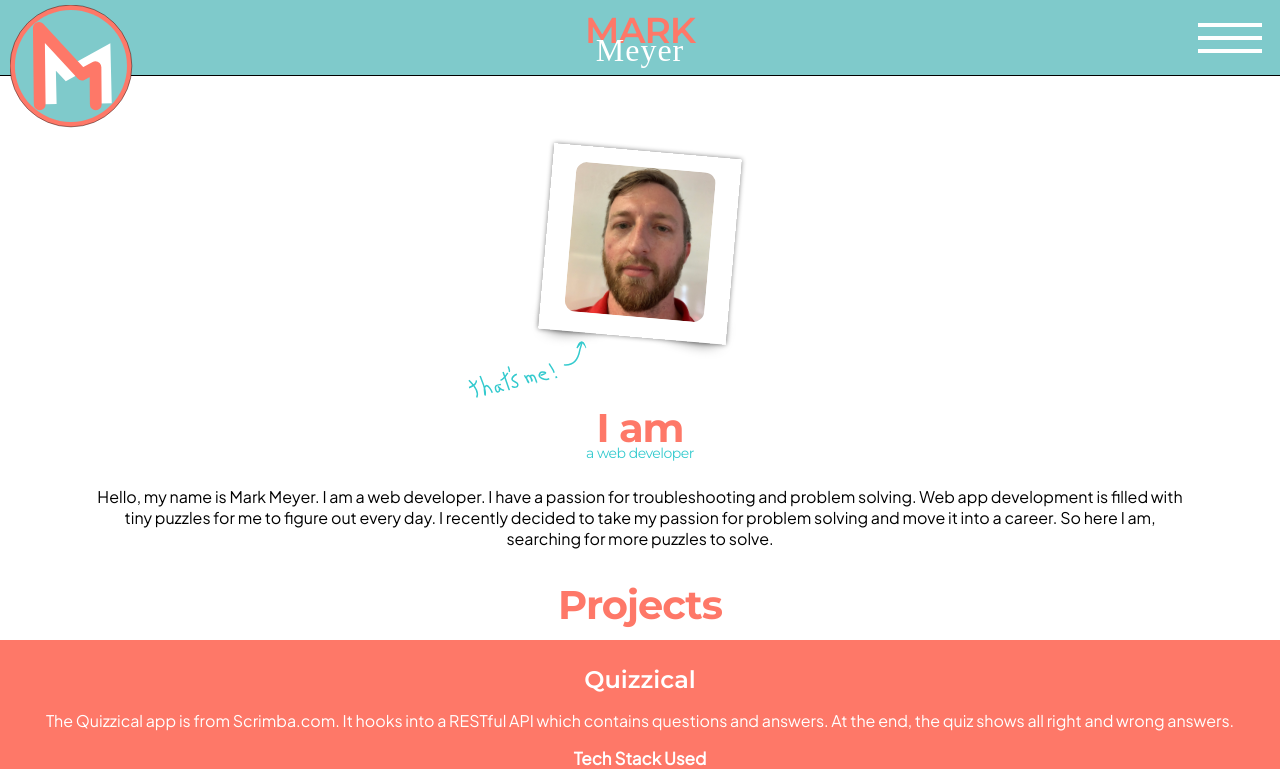
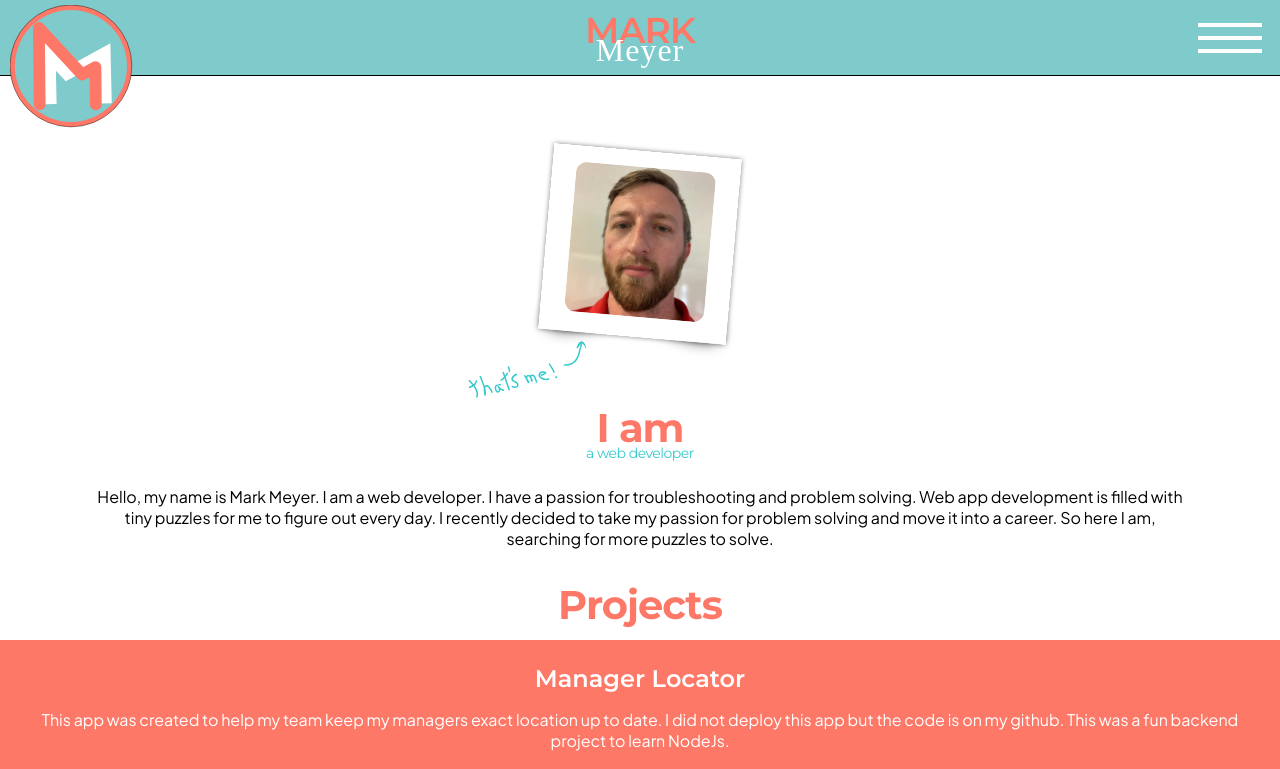
Before and after one commit to mcfliermeyer/Portfolio, a React (Create React App) app: page / in a window 1280 px wide. Shown: the top 769 px of the page. Built offline with nearby package versions, Linux system fonts and the light colour scheme; a web font is replaced by a local one.

Commit message:
mostly fixed project section layout issue, still needs a couple tweeks but each section is now taking space

```diff
--- a/src/components/ProjectSection.tsx
+++ b/src/components/ProjectSection.tsx
@@ -7,6 +7,9 @@ const StyledProjectSection = styled.section`
   color: white;
   border-bottom: 0.1px white solid;
   margin-inline: auto;
+  display: block;
+  /* min-height: 40vh; */
+  min-width: 100%;
   .title {
     font-size: 24px;
     font-weight: 600;
@@ -28,8 +31,8 @@ const StyledProjectSection = styled.section`
   }
   /* css card flip logic  */
   perspective: 2000px;
-  min-height: max-content;
   .flipper {
+    position: relative;
     transform: rotateY(180deg);
   }
   #flipper {
@@ -74,8 +77,10 @@ const ProjectSection = ({ title, summary, techStack }: Props) => {
 
   const handleDetailClick = () => {
     setIsFlipped(!isFlipped);
+    // const cardElement: React.MutableRefObject<HTMLDivElement> = cardEl.current?
     if (cardEl.current) {
-      setCardHeight(() => {//hacked up way, looked at padding in styled then converted rem to px to get actual height
+      setCardHeight(() => {
+        //hacked up way, looked at padding in styled then converted rem to px to get actual height
         if (cardEl.current) {
           return cardEl.current.clientHeight - convertRemToPixels(1.5 * 2);
         } else return 0;
@@ -83,8 +88,24 @@ const ProjectSection = ({ title, summary, techStack }: Props) => {
     }
   };
 
+  useLayoutEffect(() => {
+    if (cardEl.current) {
+      setCardHeight(() => {
+        //hacked up way, looked at padding in styled then converted rem to px to get actual height
+        if (cardEl.current) {
+          console.log(
+            cardEl.current.clientHeight - convertRemToPixels(1.5 * 2)
+          );
+          return cardEl.current.clientHeight;
+        } else return 0;
+      });
+    }
+  });
+
   return (
-    <StyledProjectSection>
+    <StyledProjectSection
+    style={{ minHeight: `${cardHeight}px` }}
+    >
       <div
         className={isFlipped ? "unflipper" : "flipper"}
         id="flipper"
@@ -107,11 +128,8 @@ const ProjectSection = ({ title, summary, techStack }: Props) => {
             more detail
           </button>
         </div>
-        <div
-          className="back"
-          style={{ maxHeight: `${cardHeight}px`, minHeight: `${cardHeight}px` }}
-        >
-          <h1 className="">this is the bak</h1>
+        <div className="back" style={{maxHeight: `${cardHeight}px`, minHeight: `${cardHeight}px` }}>
+          <h1 className="">this is the bakkkk</h1>
           <button
             className="more-detail-btn"
             onClick={() => handleDetailClick()}
--- a/src/components/Projects.tsx
+++ b/src/components/Projects.tsx
@@ -7,10 +7,16 @@ import tailwindLogo from "../resources/tailwindcss.svg";
 import reactLogo from "../resources/react.svg";
 import typescriptLogo from "../resources/typescript.svg";
 import styledComponentsLogo from "../resources/styledComponents.svg";
+import styled from "styled-components"
+
+const StyledProjects = styled.div`
+  /* display: flex;
+  flex-direction: column; */
+`
 
 const Projects = () => {
   return (
-    <div>
+    <StyledProjects>
       <NewSection title={"Projects"} />
       <ProjectSection
         title={"Manager Locator"}
@@ -33,7 +39,7 @@ const Projects = () => {
         }
         techStack={[typescriptLogo, styledComponentsLogo]}
       /> */}
-    </div>
+    </StyledProjects>
   );
 };
 export default Projects;
```
